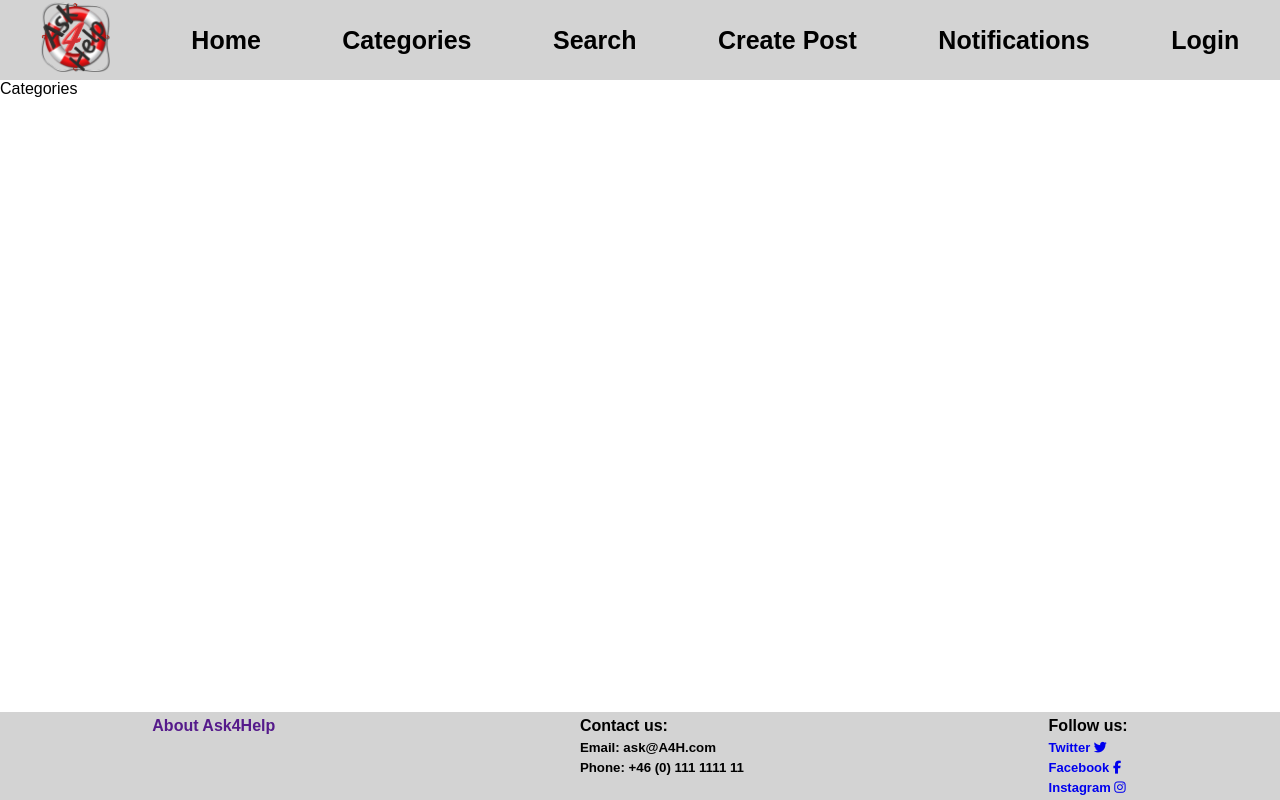
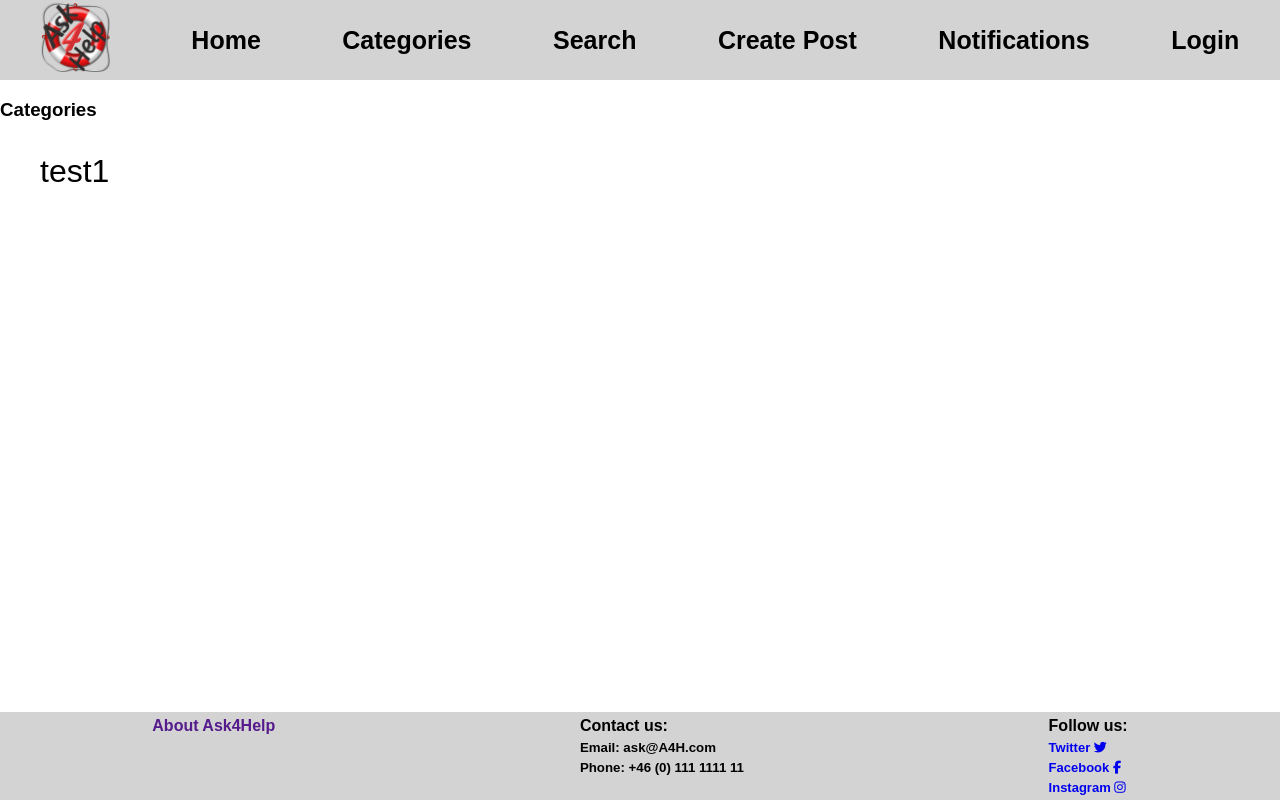
Before and after one commit to aamin75/Ask4Help, a React (Create React App) app in the folder Frontend/: page /categories in a window 1280 px wide. Built offline with nearby package versions, Linux system fonts and the light colour scheme.

Commit message:
unsuccessful categories list

```diff
--- a/Frontend/src/pages/Categories/Categories.css
+++ b/Frontend/src/pages/Categories/Categories.css
@@ -0,0 +1,4 @@
+.list{
+  list-style: none;
+  font-size: 2rem;
+}
--- a/Frontend/src/pages/Categories/Categories.js
+++ b/Frontend/src/pages/Categories/Categories.js
@@ -1,9 +1,60 @@
-import React from "react";
+import React, { useState } from "react";
+import './Categories.css';
+
+// function getEventTarget(e) {
+//   e = e || window.event;
+//   return e.target || e.srcElement;
+// };
+
+// let ul = document.getElementById('catList');
+// const index = [...ul.children].indexOf(e.target);
+
+// function callCategory(index){
+//   switch(index){
+//     case 0:
+//       console.log("0");
+//       break;
+//     case 1:
+//       console.log("1");
+//       break;
+//     case 2:
+//       console.log("2");
+//       break;
+//   }
+// };
 
 function Categories(){
+  // const [category,setCategory]= useState(null);
+
+
+  function myFunc1(){
+    const categories =["Urgent","Health","Education","Computer","Programming","Travel","Transport","Cars","Sport","Humaneness","Law"];
+    var ul = document.createElement('ul');
+
+    // categories.forEach(myFunc2)
+    for (var i=0; i<categories.length; i++){
+      var li=document.createElement('li');
+      li.innerHTML=li.innerHTML + categories[i];
+      ul.appendChild(li);
+    }
+
+    // function myFunc2(element,index,arr){
+    //   var li = document.createElement("li");
+    //   li.appendChild(document.createTextNode(element)); //.appendChild(document.createTextNode(value));
+    //   ul.appendChild(li);
+    // };
+  };
+  // document.getElementById("catList").appendChild().innerHTML=categories;
+
   return(
-    <div>
-      Categories
+    <div className="all_categories">
+      <h3>Categories</h3>
+      <div className="list_group">
+        <ul className="list" id="catList">
+          {myFunc1}
+          <p>test1</p>
+        </ul>
+      </div>
     </div>
   )
 };
```
